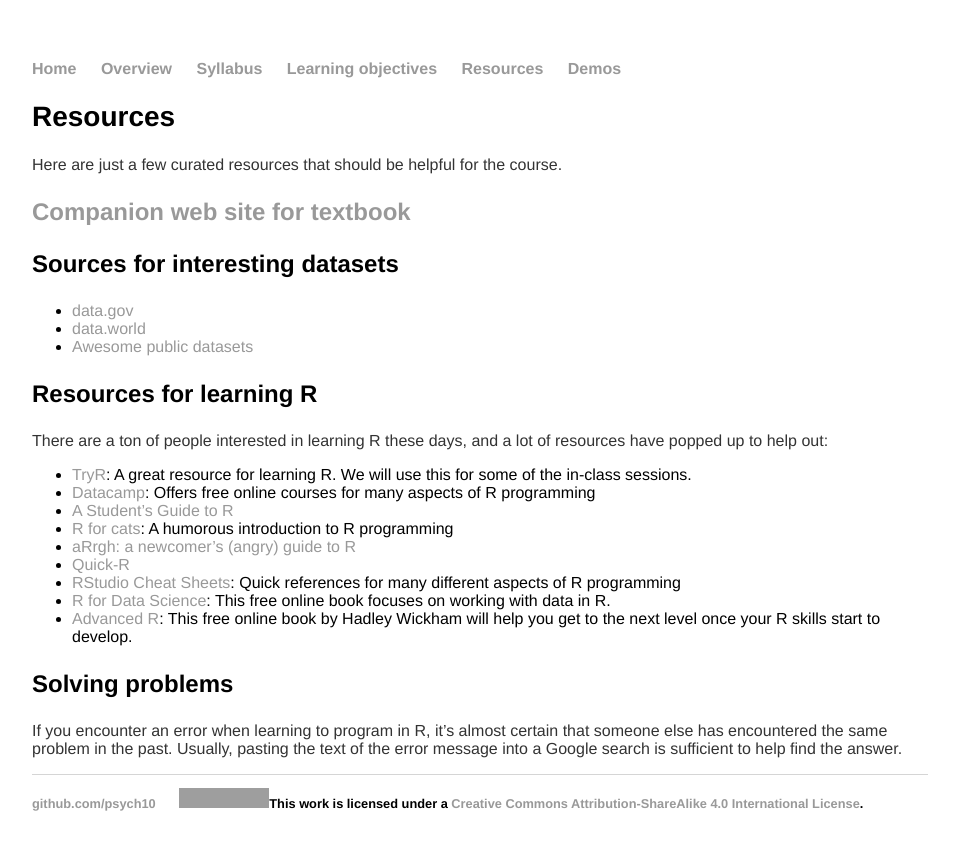
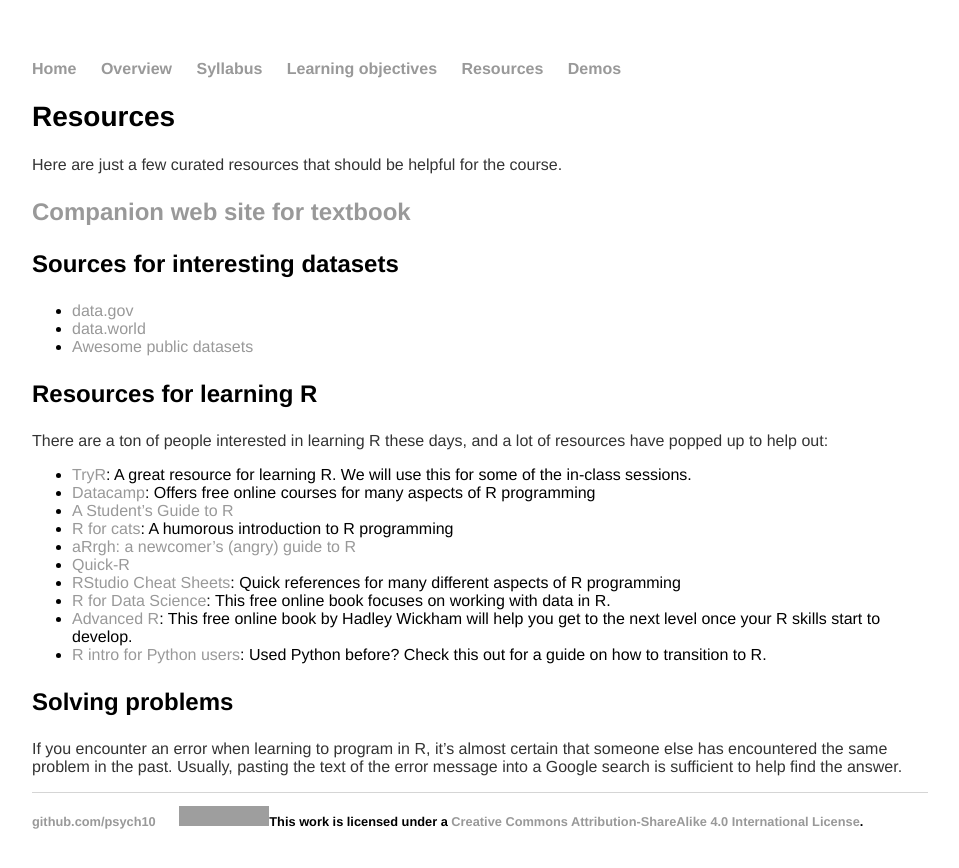
Before and after one commit to stats60/stats60.github.io, a Jekyll site: the page built from resources/index.md, in a window 1280 px wide. Shown: the top 868 px of the page, without its empty margins (160-1119 px from the left). Built offline with Jekyll 4.4.1, drawn with Linux system fonts in a browser that asks for light colours; our own code applies the rules of GitHub Pages for plain Markdown files; grey boxes are pictures that could not be loaded.

Commit message:
add resource

```diff
--- a/resources/index.md
+++ b/resources/index.md
@@ -24,6 +24,7 @@ There are a ton of people interested in learning R these days, and a lot of reso
 - [RStudio Cheat Sheets](https://www.rstudio.com/resources/cheatsheets/): Quick references for many different aspects of R programming
 - [R for Data Science](http://r4ds.had.co.nz/index.html): This free online book focuses on working with data in R.
 - [Advanced R](http://adv-r.had.co.nz/): This free online book by Hadley Wickham will help you get to the next level once your R skills start to develop.
+- [R intro for Python users](http://ramnathv.github.io/pycon2014-r/): Used Python before? Check this out for a guide on how to transition to R.
 
 ### Solving problems
 
```
